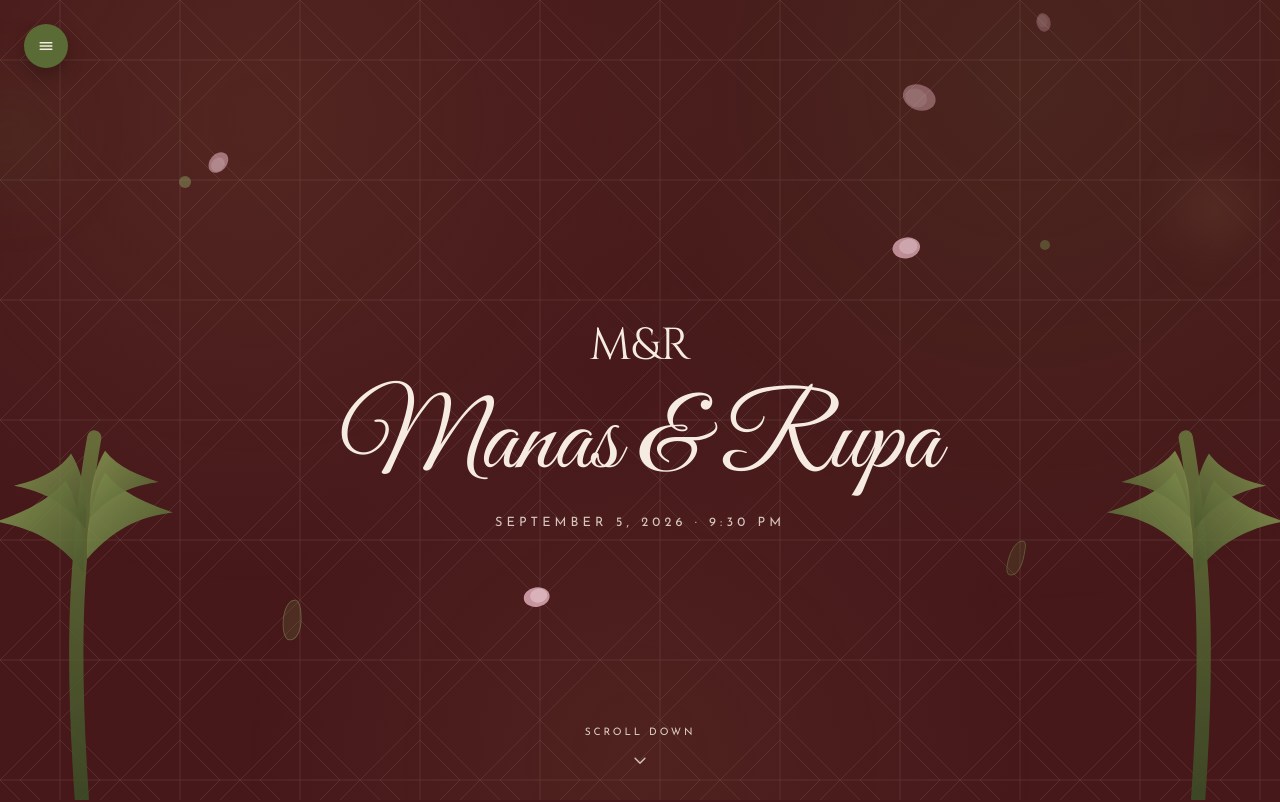
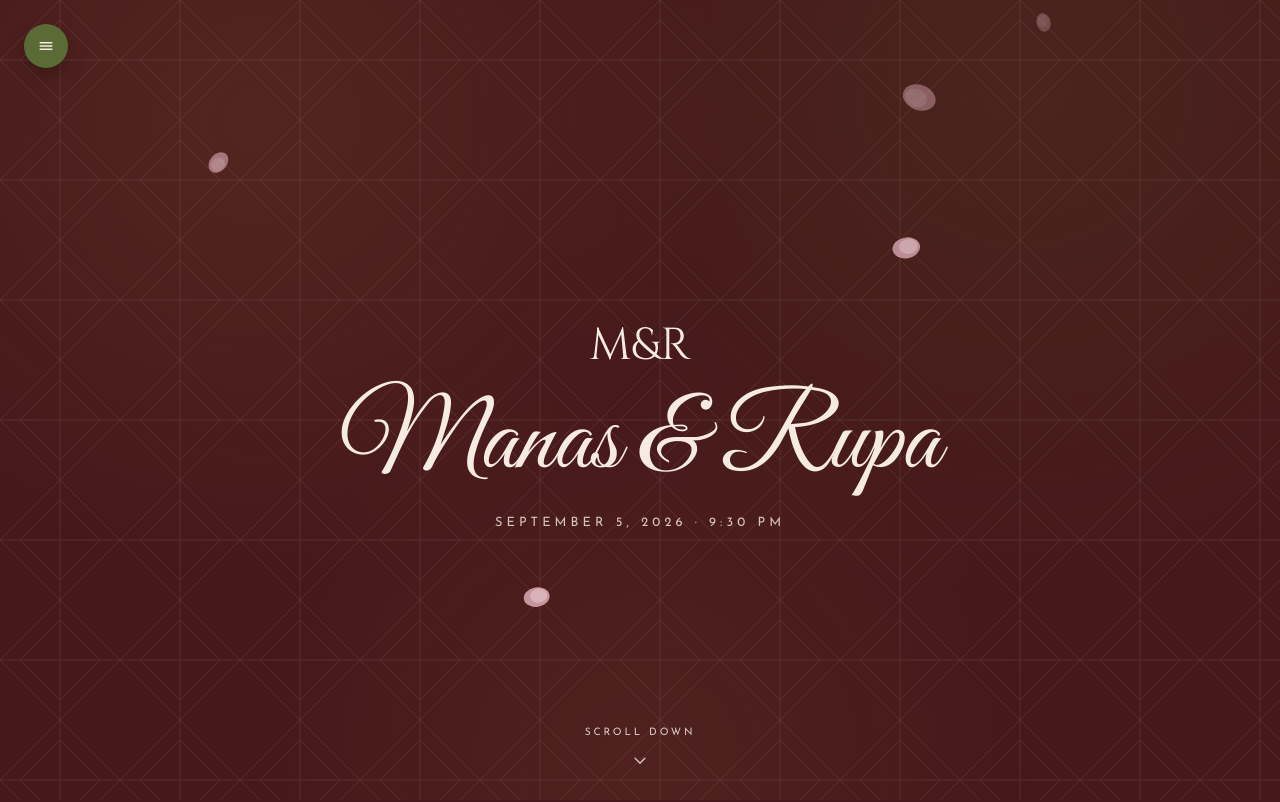
Before and after one commit to Manaschoudary/mr-wedding, a Next.js app: page / in a window 1280 px wide. Shown: the top 802 px of the page. Built offline with nearby package versions, Linux system fonts and the light colour scheme.

Commit message:
fix: remove hero decorations + fix events modal z-index
- Removed banana tree SVGs and greenery flourishes from hero section
- Fixed events modal going behind cards: z-50 → z-[200]
- Modal now stays on top of the 3D carousel stacking context

```diff
--- a/src/components/EventsClient.tsx
+++ b/src/components/EventsClient.tsx
@@ -169,7 +169,7 @@ export function EventsClient() {
                 animate={{ opacity: 1 }}
                 exit={{ opacity: 0 }}
                 transition={{ duration: 0.22 }}
-                className="fixed inset-0 z-50 grid place-items-center bg-[#130708]/70 px-4"
+                className="fixed inset-0 z-[200] grid place-items-center bg-[#130708]/70 px-4"
                 onClick={() => setShowDetails(false)}
               >
                 <motion.article
--- a/src/components/HomeClient.tsx
+++ b/src/components/HomeClient.tsx
@@ -10,113 +10,9 @@ import { RSVPClient } from "@/components/RSVPClient";
 import { EventsClient } from "@/components/EventsClient";
 import { EVENTS, FAMILY, HOTEL, VENUES, WEDDING } from "@/lib/data";
 
-function BananaTreeFrame({ side }: { side: "left" | "right" }) {
-  const mirrored = side === "right";
-  return (
-    <div
-      aria-hidden
-      className={`absolute ${mirrored ? "-right-12 sm:-right-8" : "-left-12 sm:-left-8"} bottom-0 z-0 opacity-70 sm:opacity-85`}
-    >
-      <svg
-        viewBox="0 0 220 430"
-        className={`h-[15rem] w-[9rem] sm:h-[20rem] sm:w-[12rem] md:h-[24rem] md:w-[14rem] ${mirrored ? "-scale-x-100" : ""}`}
-        fill="none"
-        xmlns="http://www.w3.org/2000/svg"
-      >
-        <defs>
-          <linearGradient id={`banana-trunk-${side}`} x1="0" y1="0" x2="0" y2="1">
-            <stop offset="0" stopColor="#6c7a3f" />
-            <stop offset="1" stopColor="#3d4f28" />
-          </linearGradient>
-          <linearGradient id={`banana-leaf-${side}`} x1="0" y1="0" x2="1" y2="1">
-            <stop offset="0" stopColor="#91a95a" />
-            <stop offset="1" stopColor="#4f6532" />
-          </linearGradient>
-        </defs>
-        <path
-          d="M112 428C107 356 103 272 108 188C112 124 118 67 126 24"
-          stroke={`url(#banana-trunk-${side})`}
-          strokeWidth="16"
-          strokeLinecap="round"
-        />
-        <path
-          d="M114 176C86 137 49 124 16 118C42 110 74 96 94 72C108 98 117 136 114 176Z"
-          fill={`url(#banana-leaf-${side})`}
-          opacity="0.95"
-        />
-        <path
-          d="M118 160C152 122 182 112 214 108C189 99 156 87 138 63C123 91 116 127 118 160Z"
-          fill={`url(#banana-leaf-${side})`}
-          opacity="0.95"
-        />
-        <path
-          d="M116 126C92 95 67 84 36 78C58 73 84 64 100 42C112 62 120 91 116 126Z"
-          fill={`url(#banana-leaf-${side})`}
-          opacity="0.9"
-        />
-        <path
-          d="M121 114C148 86 170 78 198 74C177 67 153 58 138 39C127 57 120 82 121 114Z"
-          fill={`url(#banana-leaf-${side})`}
-          opacity="0.9"
-        />
-      </svg>
-    </div>
-  );
-}
-
-function GreeneryFlourish() {
-  return (
-    <>
-      <motion.div
-        aria-hidden
-        className="absolute left-[14%] top-[22%] z-0 h-3 w-3 rounded-full bg-[#8ca664]/45"
-        animate={{ y: [0, -5, 0], x: [0, 3, 0] }}
-        transition={{ duration: 6.6, repeat: Infinity, ease: "easeInOut" }}
-      />
-      <motion.div
-        aria-hidden
-        className="absolute right-[18%] top-[30%] z-0 h-2.5 w-2.5 rounded-full bg-[#73874b]/45"
-        animate={{ y: [0, 4, 0], x: [0, -2, 0] }}
-        transition={{ duration: 7.2, repeat: Infinity, ease: "easeInOut" }}
-      />
-      <motion.div
-        aria-hidden
-        className="absolute bottom-[20%] left-[22%] z-0 h-10 w-5 rounded-[100%_35%_90%_40%] border border-[#8fa55c]/40 bg-[#6e8345]/20"
-        animate={{ rotate: [-8, 7, -8] }}
-        transition={{ duration: 8, repeat: Infinity, ease: "easeInOut" }}
-      />
-      <motion.div
-        aria-hidden
-        className="absolute bottom-[28%] right-[20%] z-0 h-9 w-4 rounded-[100%_25%_85%_35%] border border-[#7f9754]/40 bg-[#5d723b]/20"
-        animate={{ rotate: [10, -7, 10] }}
-        transition={{ duration: 7.4, repeat: Infinity, ease: "easeInOut" }}
-      />
-    </>
-  );
-}
-
 function Hero() {
   return (
     <section id="hero" className="relative flex min-h-[100dvh] flex-col items-center justify-center overflow-hidden px-6 pb-14 pt-28 text-center">
-      <div aria-hidden className="pointer-events-none absolute inset-0">
-        <BananaTreeFrame side="left" />
-        <BananaTreeFrame side="right" />
-        <GreeneryFlourish />
-      </div>
-
-      <motion.div
-        aria-hidden
-        className="absolute -left-8 top-24 z-0 h-20 w-20 rounded-full bg-olive/25 blur-2xl"
-        animate={{ y: [0, -12, 0], x: [0, 4, 0] }}
-        transition={{ duration: 7, repeat: Infinity, ease: "easeInOut" }}
-      />
-      <motion.div
-        aria-hidden
-        className="absolute right-8 top-44 z-0 h-16 w-16 rounded-full bg-gold-dark/20 blur-xl"
-        animate={{ y: [0, 10, 0], x: [0, -5, 0] }}
-        transition={{ duration: 6, repeat: Infinity, ease: "easeInOut" }}
-      />
-
       <motion.p
         initial={{ opacity: 0, y: -20 }}
         animate={{ opacity: 1, y: 0 }}
```
